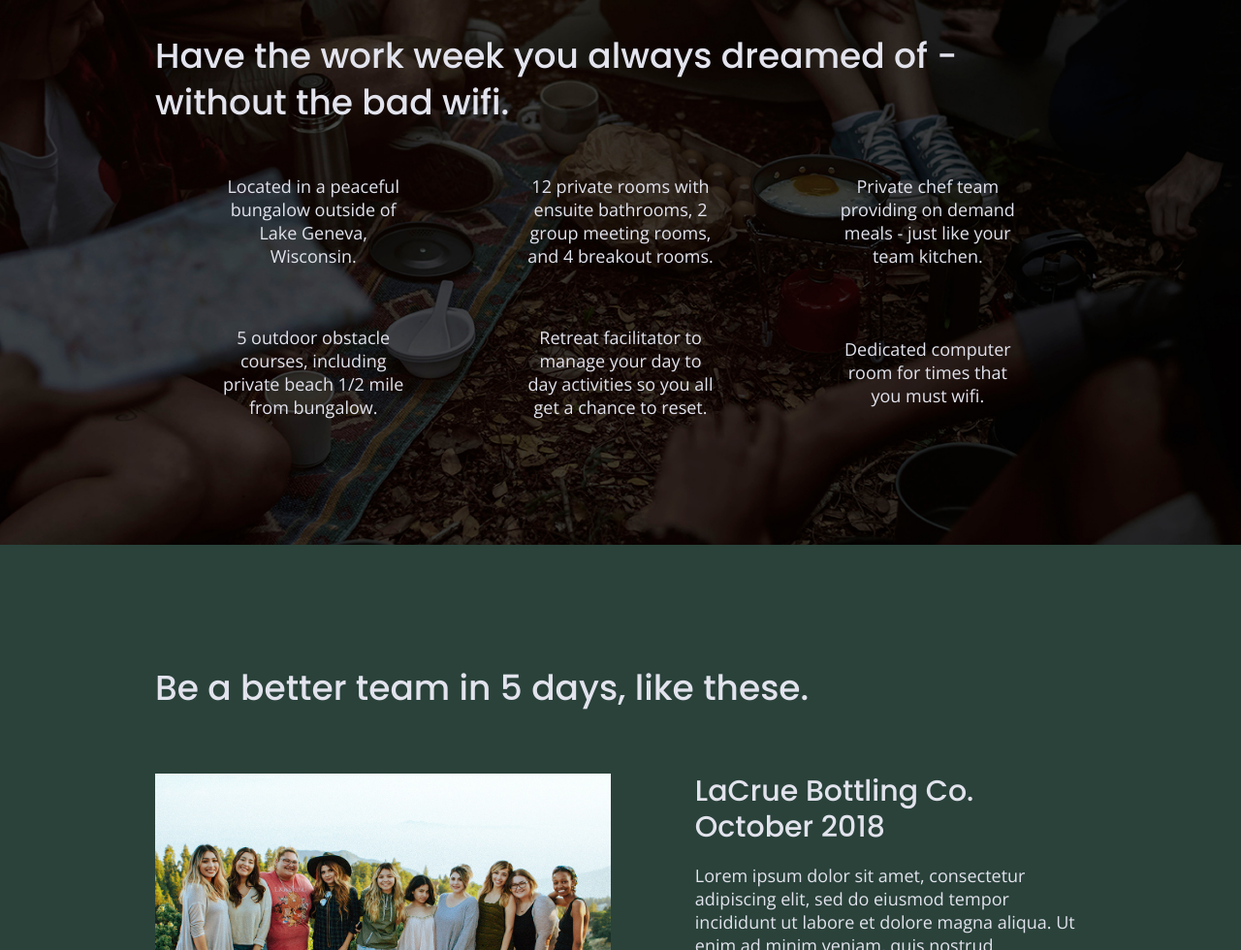
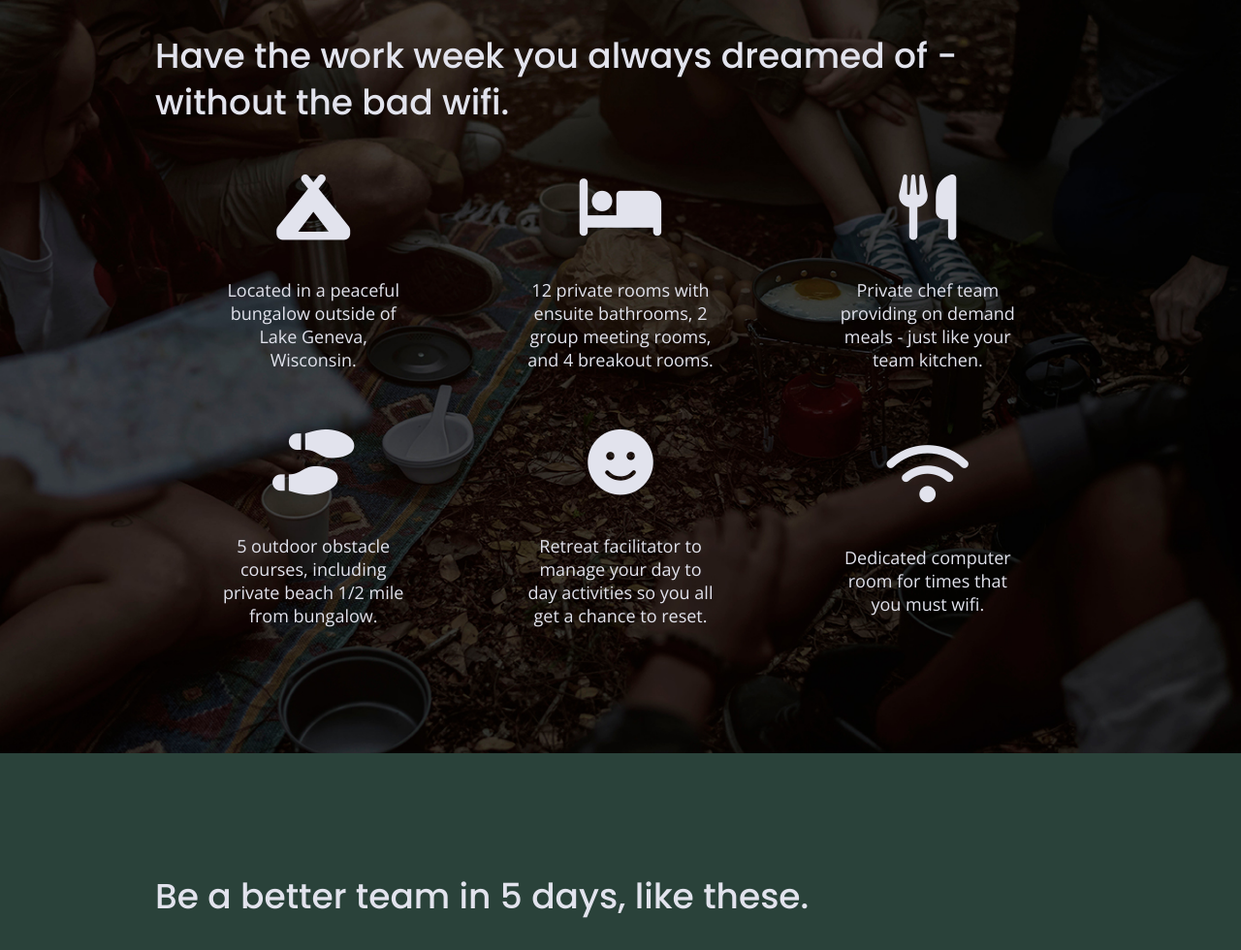
Before and after one commit to hchjackson/Unplugged-Responsive-Website, a website built with Parcel: page index.html in a window 1280 px wide. Shown: the part 1222-2202 px from the top of the page at 97% size. Built offline with nearby package versions, Linux system fonts and the light colour scheme.

Commit message:
Adding feature icons with Font Awesome to homepage and font awesome script to About and FAQ pages

```diff
--- a/css/main.css
+++ b/css/main.css
@@ -325,6 +325,11 @@ address {
      justify-content: center;
      align-items: center;
      flex-flow: row wrap;
+   }
+
+   .features i {
+     font-size: 3.75em;
+     margin-bottom: 40px;
    }
 
    .features p {
--- a/index.html
+++ b/index.html
@@ -19,6 +19,8 @@
   <link href="https://fonts.googleapis.com/css?family=Open+Sans:400,700|Poppins:500,700" rel="stylesheet">
   <link rel="stylesheet" href="css/normalize.css">
   <link rel="stylesheet" href="css/main.css">
+  <!-- Font Awesome script -->
+  <script src="https://kit.fontawesome.com/222962e518.js" crossorigin="anonymous"></script>
 
   <meta name="theme-color" content="#fafafa">
 </head>
@@ -73,27 +75,39 @@
         <h2>Have the work week you always dreamed of - without the bad wifi.</h2>
         <div class="features-items">
           <article> <!-- 1st Feature -->
-            <p class="fontawesome-icon"></p>
+            <p class="fontawesome-icon">
+              <i class="fas fa-campground"></i>
+            </p>
             <p class="features-item-description">Located in a peaceful bungalow outside of Lake Geneva, Wisconsin.</p>
           </article>
           <article> <!-- 2nd Feature -->
-            <p class="fontawesome-icon"></p>
+            <p class="fontawesome-icon">
+              <i class="fas fa-bed"></i>
+            </p>
             <p class="features-item-description">12 private rooms with ensuite bathrooms, 2 group meeting rooms, and 4 breakout rooms.</p>
           </article>
           <article> <!-- 3rd Feature -->
-            <p class="fontawesome-icon"></p>
+            <p class="fontawesome-icon">
+              <i class="fas fa-utensils"></i>
+            </p>
             <p class="features-item-description">Private chef team providing on demand meals - just like your team kitchen.</p>
           </article>
           <article> <!-- 4th Feature -->
-            <p class="fontawesome-icon"></p>
+            <p class="fontawesome-icon">
+              <i class="fas fa-shoe-prints"></i>
+            </p>
             <p class="features-item-description">5 outdoor obstacle courses, including private beach 1/2 mile from bungalow.</p>
           </article>
           <article> <!-- 5th Feature -->
-            <p class="fontawesome-icon"></p>
+            <p class="fontawesome-icon">
+              <i class="fas fa-smile"></i>
+            </p>
             <p class="features-item-description">Retreat facilitator to manage your day to day activities so you all get a chance to reset.</p>
           </article>
           <article> <!-- 6th Feature -->
-            <p class="fontawesome-icon"></p>
+            <p class="fontawesome-icon">
+              <i class="fas fa-wifi"></i>
+            </p>
             <p class="features-item-description">Dedicated computer room for times that you must wifi.</p>
           </article>
         </div>
```
Also changed, not shown: about/index.html (+23 -32 lines), faq/index.html (+3 -0 lines).
